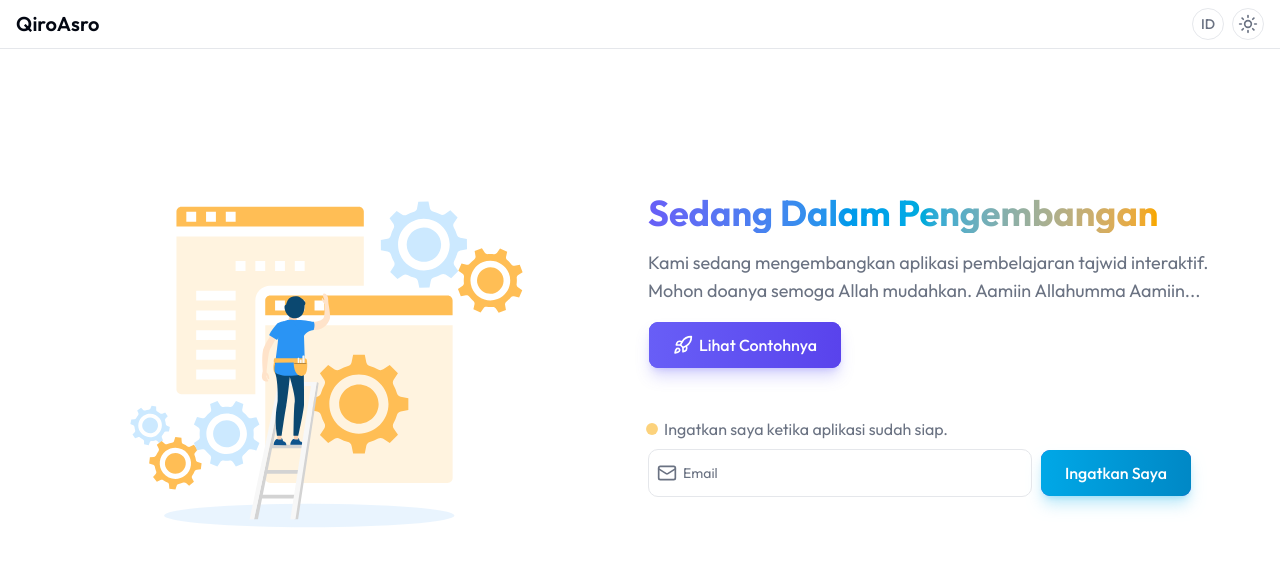
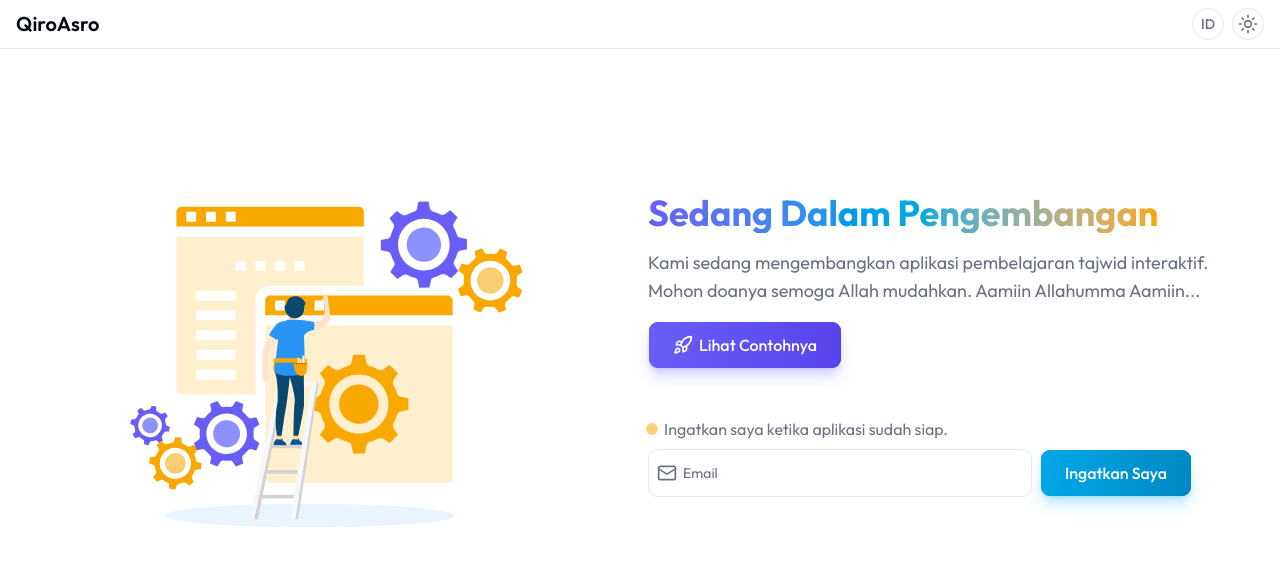
Before and after one commit to hurifajri/qiroasro, a Next.js app: page / in a window 1280 px wide. Shown: the top 566 px of the page. Built offline with nearby package versions, Linux system fonts and the light colour scheme; no server answers.

Commit message:
refactor: illustration

```diff
--- a/src/components/illustrations/under-development.tsx
+++ b/src/components/illustrations/under-development.tsx
@@ -19,32 +19,37 @@ export function UnderDevelopmentIllustration({ className }: UnderDevelopmentIllu
       <title>Under Development</title>
       {/* Blue gear - bottom left (behind) - rotates left */}
       <motion.g
-        fill="#cce9ff"
         animate={{ rotate: -360 }}
         transition={{ duration: 8, repeat: Infinity, ease: 'linear' }}
         style={{ transformOrigin: '420px 720px' }}
       >
-        <path d="M466.3 715.7c-.7-3.7-1.8-7.3-3.3-10.7-.9-2.1-.6-4.5.9-6.3l6.1-7.5-9.2-11.2-8.5 4.5c-2 1.1-4.5.9-6.4-.4-3.1-2.1-6.4-3.9-9.9-5.3-2.1-.8-3.6-2.8-3.8-5.1l-.9-9.6-14.4-1.4-2.8 9.3c-.7 2.2-2.5 3.8-4.8 4.2-3.7.7-7.3 1.8-10.7 3.3-2.1.9-4.5.6-6.3-.9l-7.5-6.1-11.2 9.2 4.5 8.5c1.1 2 .9 4.5-.4 6.4-2.1 3.1-3.9 6.4-5.3 9.9-.8 2.1-2.8 3.6-5.1 3.8l-9.6.9-1.4 14.4 9.3 2.8c2.2.7 3.8 2.5 4.2 4.8.7 3.7 1.8 7.3 3.3 10.7.9 2.1.6 4.6-.9 6.3l-6.1 7.5 9.2 11.2 8.5-4.5c2-1.1 4.5-.9 6.4.4 3.1 2.1 6.4 3.9 9.9 5.3 2.1.8 3.6 2.8 3.8 5.1l.9 9.6 14.4 1.4 2.8-9.3c.7-2.2 2.5-3.8 4.8-4.2 3.7-.7 7.3-1.8 10.7-3.3 2.1-.9 4.5-.6 6.3.9l7.5 6.1 11.2-9.2-4.5-8.5c-1.1-2-.9-4.5.4-6.4 2.1-3.1 3.9-6.4 5.3-9.9.8-2.1 2.8-3.6 5.1-3.8l9.6-.9 1.4-14.4-9.3-2.8c-2.1-.7-3.8-2.6-4.2-4.8m-51.8 45.4c-20.2-2-35-20-33-40.2s20-35 40.2-33 35 20 33 40.2-20 34.9-40.2 33" />
-        <path d="M393.7 722c1.3-13.5 13.3-23.3 26.8-22s23.3 13.3 22 26.8-13.3 23.3-26.8 22-23.3-13.3-22-26.8" />
+        <path
+          fill="oklch(0.58 0.22 280)"
+          d="M466.3 715.7c-.7-3.7-1.8-7.3-3.3-10.7-.9-2.1-.6-4.5.9-6.3l6.1-7.5-9.2-11.2-8.5 4.5c-2 1.1-4.5.9-6.4-.4-3.1-2.1-6.4-3.9-9.9-5.3-2.1-.8-3.6-2.8-3.8-5.1l-.9-9.6-14.4-1.4-2.8 9.3c-.7 2.2-2.5 3.8-4.8 4.2-3.7.7-7.3 1.8-10.7 3.3-2.1.9-4.5.6-6.3-.9l-7.5-6.1-11.2 9.2 4.5 8.5c1.1 2 .9 4.5-.4 6.4-2.1 3.1-3.9 6.4-5.3 9.9-.8 2.1-2.8 3.6-5.1 3.8l-9.6.9-1.4 14.4 9.3 2.8c2.2.7 3.8 2.5 4.2 4.8.7 3.7 1.8 7.3 3.3 10.7.9 2.1.6 4.6-.9 6.3l-6.1 7.5 9.2 11.2 8.5-4.5c2-1.1 4.5-.9 6.4.4 3.1 2.1 6.4 3.9 9.9 5.3 2.1.8 3.6 2.8 3.8 5.1l.9 9.6 14.4 1.4 2.8-9.3c.7-2.2 2.5-3.8 4.8-4.2 3.7-.7 7.3-1.8 10.7-3.3 2.1-.9 4.5-.6 6.3.9l7.5 6.1 11.2-9.2-4.5-8.5c-1.1-2-.9-4.5.4-6.4 2.1-3.1 3.9-6.4 5.3-9.9.8-2.1 2.8-3.6 5.1-3.8l9.6-.9 1.4-14.4-9.3-2.8c-2.1-.7-3.8-2.6-4.2-4.8m-51.8 45.4c-20.2-2-35-20-33-40.2s20-35 40.2-33 35 20 33 40.2-20 34.9-40.2 33"
+        />
+        <path
+          fill="oklch(0.7 0.16 280)"
+          d="M393.7 722c1.3-13.5 13.3-23.3 26.8-22s23.3 13.3 22 26.8-13.3 23.3-26.8 22-23.3-13.3-22-26.8"
+        />
       </motion.g>
       <ellipse cx="914" cy="1005.2" fill="#2a94f4" opacity="0.1" rx="452.5" ry="36.6" />
       <path
-        fill="#ffbe55"
+        fill="oklch(0.79 0.17 75)"
         d="M776.8 888.5c0 8.5 6.9 15.4 15.4 15.4h553.3c8.5 0 15.4-6.9 15.4-15.4V412.1h-584v476.4z"
         opacity="0.19"
       />
       {/* Orange gear - center large */}
       <path
-        fill="#ffbe55"
+        fill="oklch(0.79 0.17 75)"
         d="M950.6 691.8c2.6 9 6.2 17.7 10.8 26 2.8 5 2.6 11.2-.6 16l-13.4 20.1 25.7 25.7 20.1-13.4c4.8-3.2 11-3.4 16-.6 8.2 4.6 16.9 8.2 26 10.8 5.5 1.6 9.7 6.1 10.9 11.8l4.7 23.7h36.3l4.8-23.8c1.1-5.6 5.3-10.2 10.9-11.8 9-2.6 17.7-6.2 26-10.8 5-2.8 11.2-2.6 16 .6l20.1 13.4 25.7-25.7-13.4-20.1c-3.2-4.8-3.4-11-.6-16 4.6-8.2 8.2-16.9 10.8-26 1.6-5.5 6.1-9.7 11.8-10.9l23.7-4.7v-36.3l-23.8-4.8c-5.6-1.1-10.2-5.3-11.8-10.9-2.6-9-6.2-17.7-10.8-26-2.8-5-2.6-11.2.6-16l13.4-20.1-25.7-25.7-20.1 13.4c-4.8 3.2-11 3.4-16 .6-8.2-4.6-16.9-8.2-26-10.8-5.5-1.6-9.7-6.1-10.9-11.8l-4.7-23.7h-36.3l-4.8 23.8c-1.1 5.6-5.3 10.2-10.9 11.8-9 2.6-17.7 6.2-26 10.8-5 2.8-11.2 2.6-16-.6L973 536.4l-25.7 25.7 13.4 20.1c3.2 4.8 3.4 11 .6 16-4.6 8.2-8.2 16.9-10.8 26-1.6 5.5-6.1 9.7-11.8 10.9l-23.7 4.7v36.3l23.8 4.8c5.7 1.1 10.3 5.3 11.8 10.9m118.2-126.1c50.9 0 92.2 41.3 92.2 92.2s-41.3 92.2-92.2 92.2-92.2-41.3-92.2-92.2c0-50.8 41.3-92.1 92.2-92.2m-292-230.5v46.1h584v-46.1c0-8.5-6.9-15.4-15.4-15.4H792.1c-8.5 0-15.3 6.9-15.3 15.4m153.7 0h30.7V366h-30.7zm-61.5 0h30.7V366H869zm-61.5 0h30.7V366h-30.7z"
       />
       {/* Orange gear - center inner circle */}
       <path
-        fill="#ffbe55"
+        fill="oklch(0.79 0.17 75)"
         d="M1130.3 658c0 33.9-27.5 61.5-61.5 61.5s-61.5-27.5-61.5-61.5c0-33.9 27.5-61.5 61.5-61.5 33.9 0 61.5 27.5 61.5 61.5m-46.1-599.4c0-8.5-6.9-15.4-15.4-15.4H515.5c-8.5 0-15.4 6.9-15.4 15.4v46.1h584V58.6zM561.6 89.3h-30.7V58.6h30.7zm61.5 0h-30.7V58.6h30.7zm61.5 0h-30.7V58.6h30.7z"
       />
       <path
-        fill="#ffbe55"
+        fill="oklch(0.79 0.17 75)"
         d="M746 335.2c0-25.5 20.6-46.1 46.1-46.1h292V135.4h-584v476.4c0 8.5 6.9 15.4 15.4 15.4H746zm123-122.9h30.7V243H869zm-61.5 0h30.7V243h-30.7zm-61.5 0h30.7V243H746zm-61.4 368.8h-123v-30.7h123zm0-61.5h-123v-30.7h123zm0-61.4h-123v-30.7h123zm0-61.5h-123V366h123zm0-61.5h-123v-30.7h123zm0-92.2v-30.7h30.7V243z"
         opacity="0.19"
       />
@@ -53,7 +58,10 @@ export function UnderDevelopmentIllustration({ className }: UnderDevelopmentIllu
         fill="#0e538c"
         d="M867.3 767.2c2.7 1.1 7.2 2.1 12.8.8l-.7-4.6s3.2 1.9 4 6.1c.8 4.1 1 3 6.2 6.2 5.3 3.2 4.9 10.4 4.9 10.4l-39.2-1s-1.1-7.9 6-16.3c1.4-1.8 3.9-2.5 6-1.6"
       />
-      <path fill="#ffbe55" d="M804 529s-5.1 19.9 2.1 32.4 20.2-15.2 20.2-15.2S824 519.6 804 529" />
+      <path
+        fill="oklch(0.79 0.17 75)"
+        d="M804 529s-5.1 19.9 2.1 32.4 20.2-15.2 20.2-15.2S824 519.6 804 529"
+      />
       <path
         fill="#ffe3ca"
         d="M800.4 434.6s-26.4 35.9-30.8 57.6c-4.5 21.7.3 69.1.3 69.1h10.8s5.7-60.5 9.3-69.1c3.6-8.8 27-49.4 27-49.4z"
@@ -102,7 +110,7 @@ export function UnderDevelopmentIllustration({ className }: UnderDevelopmentIllu
         d="M899.4 353.1c-.7-5.8 11.9-9.7-12.2-26.7-12.3-8.6-33.7-4.8-40.3 8.2s-3.1 14.3-8.2 15.2c-5.1 1 .3 41.2 31.1 40.7 30.9-.5 29.6-37.4 29.6-37.4"
       />
       <path
-        fill="#ffbe55"
+        fill="oklch(0.79 0.17 75)"
         d="M805.7 515h93.8c3.8 0 6.9 2.8 7.3 6.5 1.6 14.1 3.3 46.1-13.2 48.4-21.2 3-28-19.9-28-41.2l-61.6.3s-2.1-10.2 1.7-14"
       />
       <path
@@ -125,11 +133,11 @@ export function UnderDevelopmentIllustration({ className }: UnderDevelopmentIllu
         style={{ transformOrigin: '500px 845px' }}
       >
         <path
-          fill="#ffbe55"
+          fill="oklch(0.79 0.17 75)"
           d="M557.4 819.5c-1.8-4.6-4-9.1-6.8-13.2-1.7-2.5-1.8-5.8-.4-8.4l6.2-11.2-14.6-12.4-10 8c-2.4 1.9-5.6 2.3-8.4 1-4.5-2-9.3-3.6-14.1-4.5-3-.6-5.4-2.8-6.2-5.7l-3.5-12.2-19.1 1.6-1.5 12.7c-.3 3-2.4 5.6-5.2 6.7-4.6 1.8-9.1 4-13.2 6.8-2.5 1.7-5.8 1.8-8.4.4l-11.2-6.2-12.4 14.6 8 10c1.9 2.4 2.3 5.6 1 8.4-2 4.5-3.6 9.3-4.5 14.1-.6 3-2.8 5.4-5.7 6.2l-12.3 3.5 1.6 19.1 12.7 1.5c3 .3 5.6 2.4 6.7 5.2 1.8 4.6 4 9.1 6.8 13.2 1.7 2.5 1.8 5.8.4 8.4l-6.2 11.2 14.6 12.4 10-8c2.4-1.9 5.6-2.3 8.4-1 4.5 2 9.3 3.6 14.1 4.5 3 .6 5.4 2.8 6.2 5.7l3.5 12.3 19.1-1.6 1.5-12.7c.3-3 2.4-5.6 5.2-6.7 4.6-1.8 9.1-4 13.2-6.8 2.5-1.7 5.8-1.8 8.4-.4l11.2 6.2 12.4-14.6-8-10c-1.9-2.4-2.3-5.6-1-8.4 2-4.5 3.6-9.3 4.5-14.1.6-3 2.8-5.4 5.7-6.2l12.3-3.5-1.6-19.1-12.7-1.5c-3-.4-5.6-2.5-6.7-5.3M500.8 891c-26.8 2.2-50.3-17.7-52.6-44.5-2.2-26.8 17.7-50.3 44.5-52.6 26.8-2.2 50.3 17.7 52.6 44.5 2.2 26.8-17.7 50.3-44.5 52.6"
         />
         <path
-          fill="#ffbe55"
+          fill="oklch(0.87 0.12 85)"
           d="M464.4 845.2c-1.5-17.9 11.8-33.6 29.6-35.1 17.9-1.5 33.6 11.8 35.1 29.6 1.5 17.9-11.8 33.6-29.6 35.1-17.9 1.5-33.6-11.7-35.1-29.6"
         />
       </motion.g>
@@ -140,11 +148,11 @@ export function UnderDevelopmentIllustration({ className }: UnderDevelopmentIllu
         style={{ transformOrigin: '665px 765px' }}
       >
         <path
-          fill="#cce9ff"
+          fill="oklch(0.58 0.22 280)"
           d="M713.1 687.9c-4.8-4.3-10-8.1-15.7-11.2-3.5-1.9-5.5-5.6-5.4-9.5l.5-16.6-24.2-5.6-6.8 15.1c-1.6 3.6-5.1 6-9.1 6.2-6.4.3-12.8 1.4-19 3.2-3.8 1.1-7.9 0-10.6-2.9l-11.3-12.1-21.1 13.1 5.8 15.6c1.4 3.7.6 7.9-2.1 10.8-4.3 4.8-8.1 10-11.2 15.7-1.9 3.5-5.6 5.5-9.5 5.4l-16.6-.5-5.6 24.2 15.1 6.8c3.6 1.6 6 5.1 6.2 9.1.3 6.4 1.4 12.8 3.1 19 1.1 3.8 0 7.9-2.9 10.6l-12.1 11.3 13.1 21.1 15.6-5.9c3.7-1.4 7.8-.6 10.8 2.1 4.8 4.3 10 8.1 15.7 11.2 3.5 1.9 5.6 5.6 5.4 9.5l-.5 16.6 24.2 5.6 6.8-15.1c1.6-3.6 5.1-6 9.1-6.2 6.4-.3 12.8-1.4 19-3.1 3.8-1.1 7.9 0 10.6 2.9l11.3 12.1 21.1-13.1-5.8-15.6c-1.4-3.7-.6-7.9 2.1-10.8 4.3-4.8 8.1-10 11.2-15.7 1.9-3.5 5.6-5.5 9.5-5.4l16.6.5 5.6-24.2-15.1-6.8c-3.6-1.6-6-5.1-6.2-9.1-.3-6.4-1.4-12.8-3.1-19-1.1-3.8 0-7.9 2.9-10.6l12.1-11.3-13.1-21.1-15.6 5.8c-3.7 1.3-7.8.5-10.8-2.1m-23 116.1c-29.6 18.5-68.6 9.4-87.1-20.2s-9.4-68.6 20.2-87.1 68.6-9.4 87.1 20.2c18.4 29.7 9.4 68.6-20.2 87.1"
         />
         <path
-          fill="#cce9ff"
+          fill="oklch(0.7 0.16 280)"
           d="M620.9 772.6c-12.3-19.7-6.3-45.7 13.5-58s45.7-6.3 58 13.5c12.3 19.7 6.3 45.7-13.5 58-19.7 12.3-45.7 6.3-58-13.5"
         />
       </motion.g>
@@ -155,11 +163,11 @@ export function UnderDevelopmentIllustration({ className }: UnderDevelopmentIllu
         style={{ transformOrigin: '1475px 280px' }}
       >
         <path
-          fill="#ffbe55"
+          fill="oklch(0.79 0.17 75)"
           d="M1412.8 222.4c-3.9 5-7.1 10.4-9.7 16.2-1.6 3.5-5 5.9-8.9 6.1l-16.3.8-3.6 24.1 15.3 5.5c3.6 1.3 6.2 4.6 6.7 8.4.8 6.3 2.3 12.4 4.6 18.3 1.4 3.6.6 7.7-2 10.6l-10.9 12 14.5 19.6 14.8-6.9c3.5-1.6 7.6-1.2 10.7 1.2 5 3.9 10.4 7.1 16.2 9.7 3.5 1.6 5.9 5 6.1 8.9l.8 16.3 24.1 3.6 5.5-15.3c1.3-3.6 4.6-6.2 8.4-6.7 6.3-.8 12.4-2.3 18.3-4.6 3.6-1.4 7.7-.6 10.6 2l12 11 19.6-14.5-6.9-14.8c-1.6-3.5-1.2-7.6 1.2-10.7 3.9-5 7.1-10.4 9.7-16.2 1.6-3.5 5-5.9 8.9-6.1l16.3-.8 3.6-24.1-15.3-5.5c-3.6-1.3-6.2-4.6-6.7-8.4-.8-6.3-2.3-12.4-4.6-18.3-1.4-3.6-.6-7.7 2-10.6l11-12-14.5-19.6-14.8 6.9c-3.5 1.6-7.6 1.2-10.7-1.2-5-3.9-10.4-7.1-16.2-9.7-3.5-1.6-5.9-5-6.1-8.9l-.8-16.3-24.1-3.6-5.5 15.3c-1.3 3.6-4.6 6.2-8.4 6.7-6.3.8-12.4 2.3-18.3 4.6-3.6 1.4-7.7.6-10.6-2l-12-11-19.6 14.5 6.9 14.8c1.5 3.5 1.1 7.6-1.3 10.7m115.3 13.5c20.3 27.5 14.5 66.4-13 86.7s-66.4 14.5-86.7-13-14.5-66.4 13-86.7c27.6-20.3 66.4-14.5 86.7 13"
         />
         <path
-          fill="#ffbe55"
+          fill="oklch(0.87 0.12 85)"
           d="M1502.8 306c-18.4 13.6-44.2 9.7-57.8-8.7s-9.7-44.2 8.7-57.8 44.2-9.7 57.8 8.7c13.6 18.3 9.7 44.2-8.7 57.8"
         />
       </motion.g>
@@ -170,11 +178,11 @@ export function UnderDevelopmentIllustration({ className }: UnderDevelopmentIllu
         style={{ transformOrigin: '1270px 155px' }}
       >
         <path
-          fill="#cce9ff"
+          fill="oklch(0.58 0.22 280)"
           d="M1166 141.6c-1.5 8.1-2 16.3-1.7 24.5.2 5-2.3 9.8-6.7 12.3l-18.3 10.5 10.1 30 21-2.7c5-.6 9.9 1.6 12.7 5.7 4.7 6.8 10.1 13 16.1 18.5 3.7 3.4 5.2 8.6 3.9 13.4l-5.5 20.3 28.3 14.1 13-16.7c3.1-4 8.1-5.9 13-5 8.1 1.5 16.3 2.1 24.5 1.7 5-.2 9.8 2.3 12.3 6.7l10.5 18.3 30-10.1-2.7-21c-.6-5 1.6-9.9 5.7-12.7 6.8-4.6 13-10.1 18.5-16.1 3.4-3.7 8.6-5.2 13.4-3.9l20.4 5.5 14.1-28.4-16.8-13c-4-3.1-5.9-8.1-5-13 1.5-8.1 2.1-16.3 1.7-24.5-.2-5 2.4-9.8 6.7-12.3l18.3-10.5-10.1-30-21 2.7c-5 .6-9.9-1.6-12.7-5.7-4.6-6.8-10.1-13-16.1-18.5-3.7-3.4-5.2-8.6-3.9-13.4l5.5-20.4-28.2-14.1-13 16.7c-3.1 4-8.1 5.9-13 5-8.1-1.5-16.3-2.1-24.5-1.7-5 .2-9.8-2.3-12.3-6.7l-10.5-18.3-30 10.1 2.7 21c.6 5-1.6 9.9-5.7 12.7-6.8 4.6-13 10.1-18.5 16.1-3.4 3.7-8.6 5.2-13.4 3.9l-20.4-5.5-14.1 28.4 16.7 13c4.1 3.1 6 8.1 5 13.1m141.3-52.7c39.8 19.8 56 68.1 36.3 107.9-19.8 39.8-68.1 56-107.9 36.3-39.8-19.8-56-68.1-36.3-107.9 19.8-39.8 68.1-56 107.9-36.3"
         />
         <path
-          fill="#cce9ff"
+          fill="oklch(0.7 0.16 280)"
           d="M1319.5 184.9c-13.2 26.5-45.4 37.4-71.9 24.2s-37.4-45.4-24.2-71.9 45.4-37.4 71.9-24.2c26.6 13.1 37.4 45.3 24.2 71.9"
         />
       </motion.g>
```
